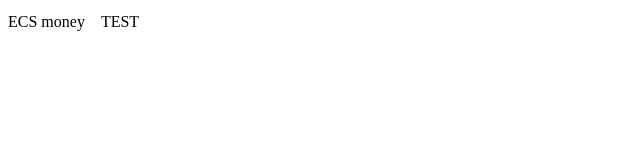
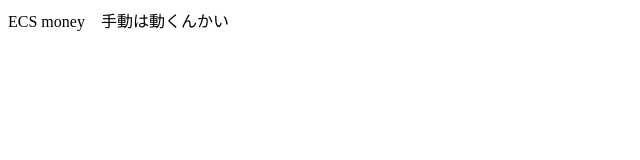
Before and after one commit to 19951023Taa/cicd_money, a plain HTML site: page src/index.html in a window 1280 px wide. Shown: the whole page, without its empty margins (0-640 px from the left). Drawn offline with Linux system fonts and the light colour scheme.

Commit message:
Update index.html

```diff
--- a/src/index.html
+++ b/src/index.html
@@ -1 +1 @@
-<p>ECS money　TEST</p>
+<p>ECS money　手動は動くんかい</p>
```
